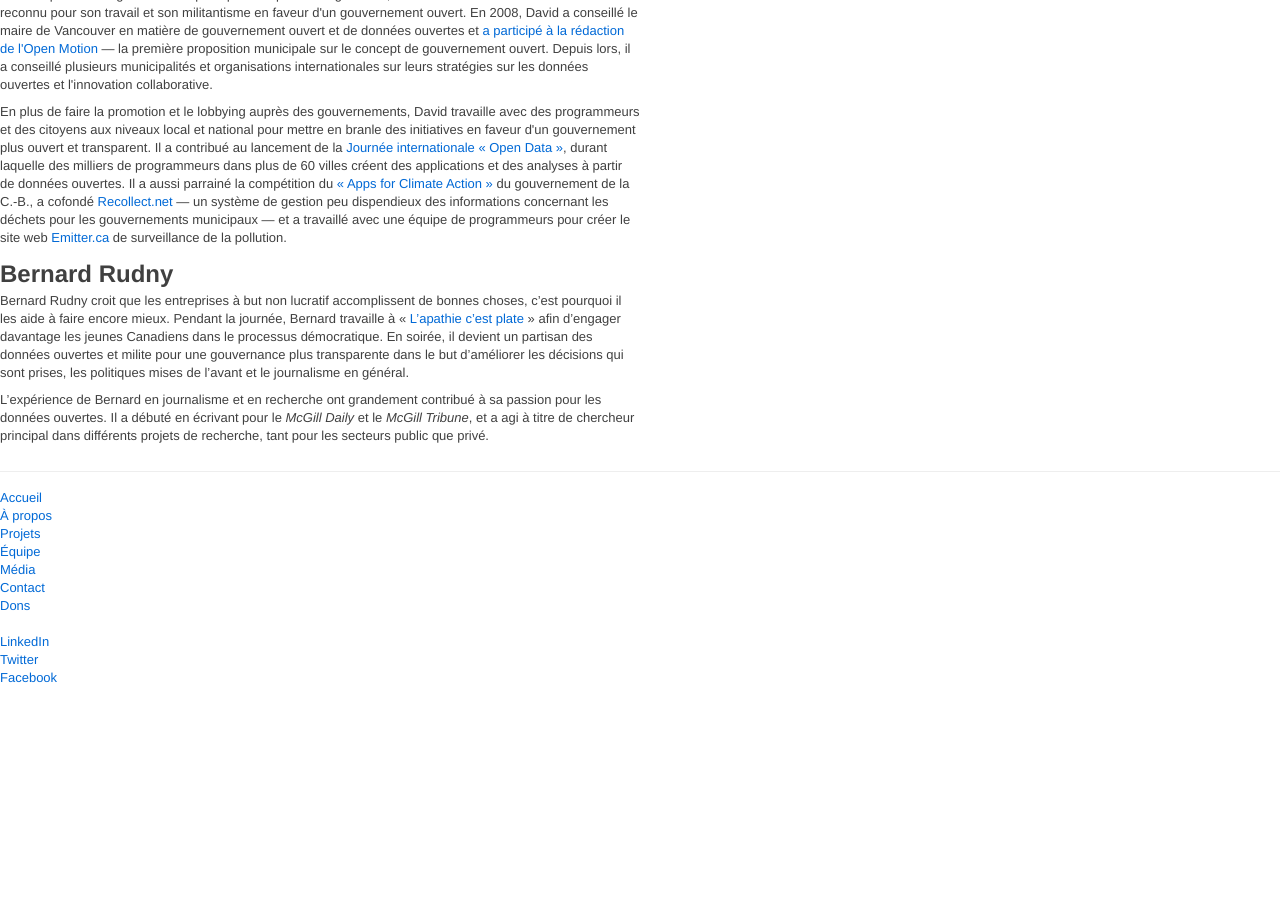
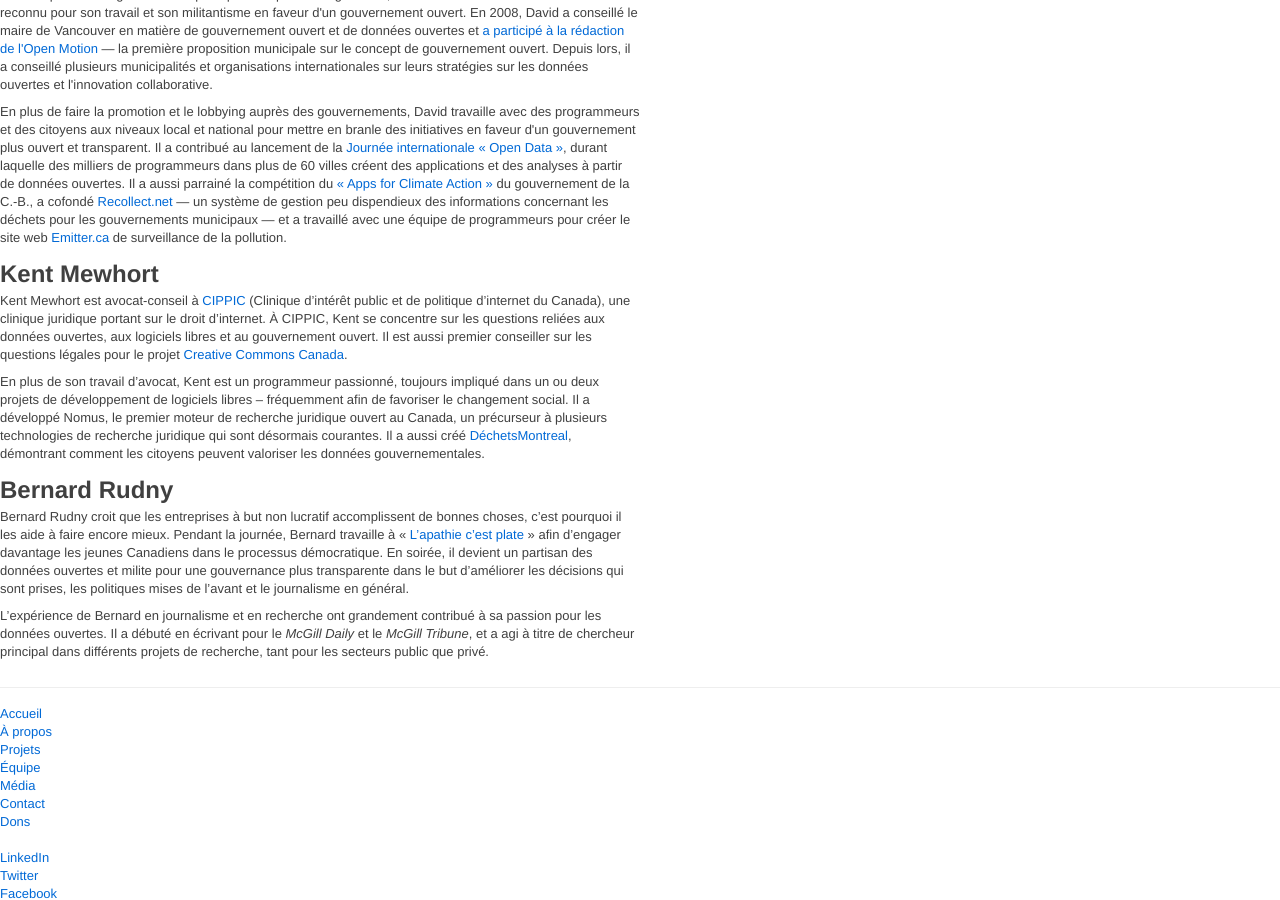
Before and after one commit to opennorth/wiki, a Jekyll site: the page built from fr/equipe.html, in a window 1280 px wide and 900 px high, scrolled down 1233 px. Built offline with Jekyll 4.4.1, drawn with Linux system fonts in a browser that asks for light colours; Markdown is read by kramdown in place of the engine named in the settings; before the commit the page ends 1938 px from its top, so only the background shows below that.

Commit message:
add kent french bio

```diff
--- a/en/team.html
+++ b/en/team.html
@@ -52,7 +52,7 @@
 
 <h2>Kent Mewhort</h2>
 <p>Kent Mewhort is a staff lawyer at <a href="http://www.cippic.ca/">CIPPIC</a>, a public interest technology law clinic at the University of Ottawa where he focuses on client work and policy advocacy for open data, open source software, and open government.  He's also the legal project lead for <a href="http://wiki.creativecommons.org/Canada">Creative Commons Canada</a>.</p>
-<p>In addition to his law and advocacy activities, Kent's an avid software developer and always has his hands on an open source software project or two -- usually with the aim of putting pressure points on social change.  He developed Canada's first open legal search engine, Nomus, which was the forerunner to several now-commonplace legal search technologies. He also created <a href="http://dechetsmontreal.ca/">DéchetsMontreal</a>, a demonstration of how citizens can add value to government data.</p>
+<p>In addition to his law and advocacy activities, Kent's an avid software developer and always has his hands on an open source software project or two – usually with the aim of putting pressure points on social change.  He developed Canada's first open legal search engine, Nomus, which was the forerunner to several now-commonplace legal search technologies. He also created <a href="http://dechetsmontreal.ca/">DéchetsMontreal</a>, a demonstration of how citizens can add value to government data.</p>
 
 <h2>Bernard Rudny</h2>
 <p>Bernard Rudny believes that non-profits do good, and he helps them do it better. During the day he works at <a href="http://apathyisboring.com/" target="_blank">Apathy is Boring</a> to engage young Canadians in the democratic process. By night, he is an advocate for open data and open government as a way to improve policy, politics and journalism.</p>
--- a/fr/equipe.html
+++ b/fr/equipe.html
@@ -50,6 +50,10 @@
 <p>Un entrepreneur en gouvernance publique et expert en négociation, David est devenu internationalement reconnu pour son travail et son militantisme en faveur d'un gouvernement ouvert. En 2008, David a conseillé le maire de Vancouver en matière de gouvernement ouvert et de données ouvertes et <a href="http://eaves.ca/2009/05/14/vancouver-enters-the-age-of-the-open-city/">a participé à la rédaction de l'Open Motion</a> — la première proposition municipale sur le concept de gouvernement ouvert. Depuis lors, il a conseillé plusieurs municipalités et organisations internationales sur leurs stratégies sur les données ouvertes et l'innovation collaborative.</p>
 <p>En plus de faire la promotion et le lobbying auprès des gouvernements, David travaille avec des programmeurs et des citoyens aux niveaux local et national pour mettre en branle des initiatives en faveur d'un gouvernement plus ouvert et transparent. Il a contribué au lancement de la <a href="http://www.opendataday.org/">Journée internationale « Open Data »</a>, durant laquelle des milliers de programmeurs dans plus de 60 villes créent des applications et des analyses à partir de données ouvertes. Il a aussi parrainé la compétition du <a href="http://www.livesmartbc.ca/A4CA/">« Apps for Climate Action »</a> du gouvernement de la C.-B., a cofondé <a href="http://recollect.net/">Recollect.net</a> — un système de gestion peu dispendieux des informations concernant les déchets pour les gouvernements municipaux — et a travaillé avec une équipe de programmeurs pour créer le site web <a href="http://emitter.ca/">Emitter.ca</a> de surveillance de la pollution.</p>
 
+<h2>Kent Mewhort</h2>
+<p>Kent Mewhort est avocat-conseil à <a href="http://www.cippic.ca/fr/">CIPPIC</a> (Clinique d’intérêt public et de politique d’internet du Canada), une clinique juridique portant sur le droit d’internet. À CIPPIC, Kent se concentre sur les questions reliées aux données ouvertes, aux logiciels libres et au gouvernement ouvert. Il est aussi premier conseiller sur les questions légales pour le projet <a href="http://wiki.creativecommons.org/Canada">Creative Commons Canada</a>.</p>
+<p>En plus de son travail d’avocat, Kent est un programmeur passionné, toujours impliqué dans un ou deux projets de développement de logiciels libres – fréquemment afin de favoriser le changement social. Il a développé Nomus, le premier moteur de recherche juridique ouvert au Canada, un précurseur à plusieurs technologies de recherche juridique qui sont désormais courantes. Il a aussi créé <a href="http://dechetsmontreal.ca/fr">DéchetsMontreal</a>, démontrant comment les citoyens peuvent valoriser les données gouvernementales.</p>
+
 <h2>Bernard Rudny</h2>
 <p>Bernard Rudny croit que les entreprises à but non lucratif accomplissent de bonnes choses, c’est pourquoi il les aide à faire encore mieux. Pendant la journée, Bernard travaille à « <a href="http://apathyisboring.com/" target="_blank">L’apathie c’est plate</a> » afin d’engager davantage les jeunes Canadiens dans le processus démocratique. En soirée, il devient un partisan des données ouvertes et milite pour une gouvernance plus transparente dans le but d’améliorer les décisions qui sont prises, les politiques mises de l’avant et le journalisme en général.</p>
 <p>L’expérience de Bernard en journalisme et en recherche ont grandement contribué à sa passion pour les données ouvertes. Il a débuté en écrivant pour le <i>McGill Daily</i> et le <i>McGill Tribune</i>, et a agi à titre de chercheur principal dans différents projets de recherche, tant pour les secteurs public que privé.</p>
```
